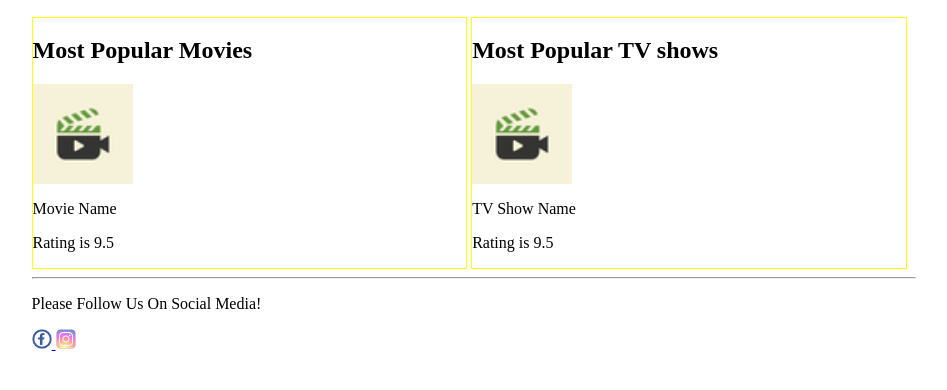
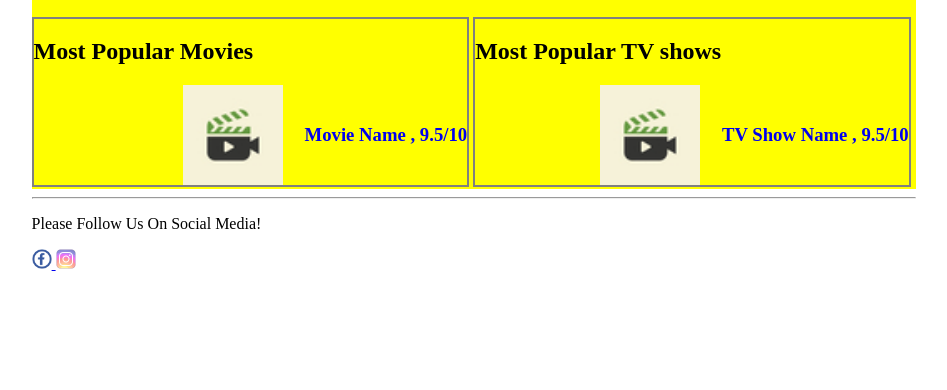
Before and after one commit to LortkipaHub/imdb-project, a PHP site: page /main_page.html in a window 1280 px wide. Shown: the part 68-458 px from the top of the page, without its empty margins (166-1113 px from the left). Run offline with PHP 8.4, Linux system fonts and the light colour scheme.

Commit message:
edit content

```diff
--- a/main_page.html
+++ b/main_page.html
@@ -39,9 +39,8 @@
             <div id="top_popular_movies" class="most_popular">
                 <h2>Most Popular Movies</h2>
                 <div class="best">
-                    <img src="images/logo.jpg" height="100" width="100">
-                    <p>Movie Name</p>
-                    <p>Rating is 9.5</p>
+                    <img src="images/logo.jpg" height="100" width="100"/>
+                    <a href="./main_page.html"><h3>Movie Name , 9.5/10</h3> </a>
                 </div>
                 <div class="next_two">
 
@@ -51,9 +50,8 @@
             <div id="top_popular_TVShows" class="most_popular">
                 <h2>Most Popular TV shows</h2>
                 <div class="best">
-                    <img src="images/logo.jpg" height="100" width="100">
-                    <p>TV Show Name</p>
-                    <p>Rating is 9.5</p>
+                    <img src="images/logo.jpg" height="100" width="100"/>
+                    <a href="./main_page.html"><h3>TV Show Name , 9.5/10</h3> </a>
                 </div>
                 <div class="next_two">
 
--- a/styles.css
+++ b/styles.css
@@ -97,12 +97,33 @@
 
 }
 
+#content{
+    background-color : yellow;
+}
+
 
 .most_popular{
 
-    display: inline-block;
+   display: inline-block;
     width: 49%;
     border-style: solid;
-    border-width: 1px;
-    border-color: yellow;
+    border-width: 2px;
+    border-color: grey;
+
 }
+.best{
+    display: flex;
+    align-items: center;
+    justify-content: right;
+
+
+}
+.best>a{
+    margin-left: 5%;
+    text-decoration: none;
+}
+
+.best>a:hover{
+    color: gray;
+
+}
```
